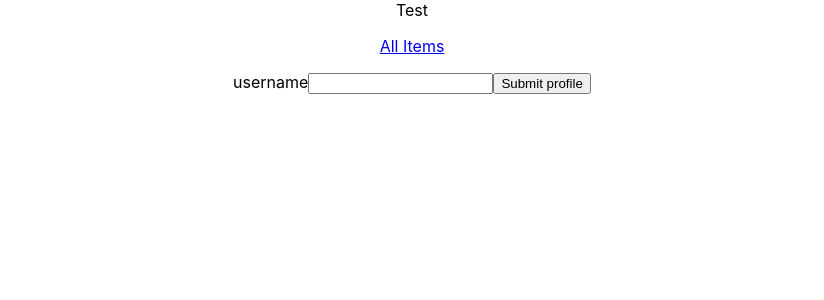
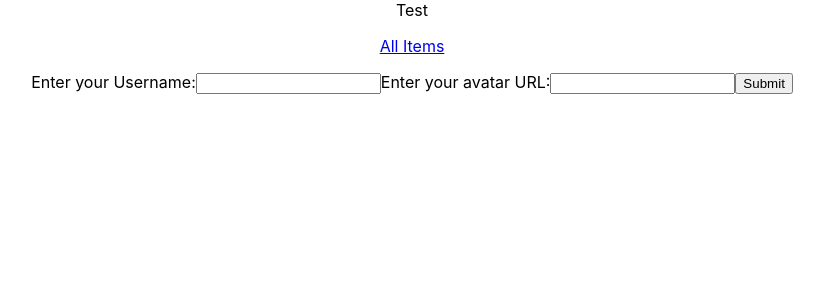
Before and after one commit to CamCode9/fe-marketplace, a React (Create React App) app: page /api/users in a window 1280 px wide. Shown: the top 300 px of the page, without its empty margins (228-1052 px from the left). Built offline with nearby package versions, Linux system fonts and the light colour scheme; no server answers.

Commit message:
nearly there with user profile

```diff
--- a/src/App.js
+++ b/src/App.js
@@ -1,18 +1,29 @@
+import { useState } from "react";
+
 import { Routes, Route } from "react-router-dom";
 import "./App.css";
 import Items from "./components/AllItems";
 import ItemByCat from "./components/ItemByCat";
 import Nav from "./components/Nav";
 import PostUser from "./components/PostUser";
+import ProfileForm from "./components/ProfileForm";
+
 function App() {
+  const [inputs, setInputs] = useState({});
+
   return (
     <div className="App">
       <header className="App-header">Test</header>
       <Nav />
+
       <Routes>
-        <Route path="/api/users" element={<PostUser />} />
+        {/* <Route path="/api/users" element={<PostUser />} /> */}
         <Route path="/api/items" element={<Items />} />
         <Route path="/api/items/:category_name" element={<ItemByCat />} />
+        <Route
+          path="/api/users"
+          element={<ProfileForm inputs={inputs} setInputs={setInputs} />}
+        />
       </Routes>
     </div>
   );
--- a/src/components/PostUser.jsx
+++ b/src/components/PostUser.jsx
@@ -22,17 +22,5 @@ export default function PostUser() {
       });
   }, [submit]);
 
-  const handleSubmit = (e) => {
-    e.preventDefault();
-    console.log(e.body, "e.target");
-    setSubmit(true);
-  };
-
-  return (
-    <form onSubmit={(e) => handleSubmit(e)}>
-      <label htmlFor="username">username</label>
-      <input type="text" id="username" name="username" />
-      <button>Submit profile</button>
-    </form>
-  );
+  return alert("Posted");
 }
--- /dev/null
+++ b/src/components/ProfileForm.jsx
@@ -0,0 +1,66 @@
+import { useState } from "react";
+import { Link } from "react-router-dom";
+import PostUser from "./PostUser";
+
+const ProfileForm = ({ inputs, setInputs }) => {
+  console.log(inputs, "this is input");
+  function handlePost(inputs) {
+    {
+      fetch(`https://jim-cam-marketplace.herokuapp.com/api/users`, {
+        method: "POST",
+        headers: {
+          "Content-Type": "application/json",
+        },
+        body: JSON.stringify({
+          username: inputs.username,
+          avatar_url: inputs.avatar_url,
+        }),
+      })
+        .then((res) => res.json())
+        .then((res) => console.log(res, "res line 20"))
+        .catch((error) => {
+          console.error("Error", error);
+        });
+    }
+  }
+
+  const handleChange = (event) => {
+    const name = event.target.name;
+
+    const value = event.target.value;
+    setInputs((values) => ({ ...values, [name]: value }));
+  };
+
+  const handleSubmit = (event) => {
+    event.preventDefault();
+    handlePost(inputs);
+  };
+
+  return (
+    <div>
+      <form onSubmit={handleSubmit}>
+        <label>
+          Enter your Username:
+          <input
+            type="text"
+            name="username"
+            value={inputs.username || ""}
+            onChange={handleChange}
+          />
+        </label>
+        <label>
+          Enter your avatar URL:
+          <input
+            type="url"
+            name="avatar_url"
+            value={inputs.avatar_url || ""}
+            onChange={handleChange}
+          />
+        </label>
+        <input type="submit"></input>
+        <Link to="/api/users/newprofile" />
+      </form>
+    </div>
+  );
+};
+export default ProfileForm;
```
